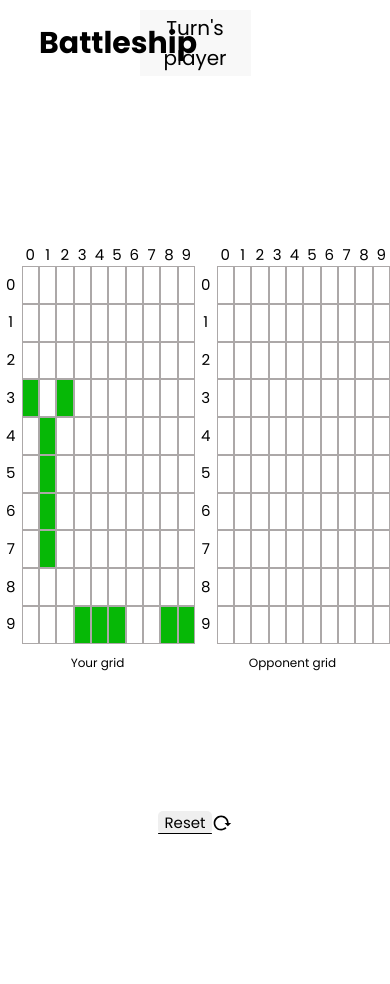
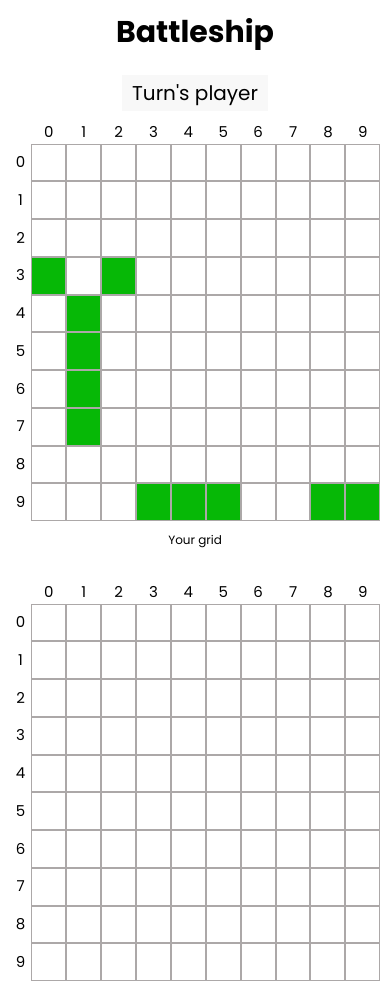
Before and after one commit to VilCoder/battleship, a website built with webpack: page src/template.html in a window 390 px wide. Shown: the top 984 px of the page. Before the commit the page ends 844 px from the top, so only its background shows below. Built offline with nearby package versions, Linux system fonts and the light colour scheme.

Commit message:
style: add responsive design

```diff
--- a/src/css/responsive.css
+++ b/src/css/responsive.css
@@ -0,0 +1,23 @@
+/* ======================= DESKTOP ======================= */
+@media (min-width: 1114px) {
+  /* ======================= HEAD ======================= */
+  .container__head {
+    flex-direction: row;
+  }
+
+  .head__title {
+    position: absolute;
+    left: 10%;
+    margin-bottom: 0;
+  }
+
+  .head__text {
+    width: 30%;
+  }
+
+  /* ======================= Main ======================= */
+  .container__main {
+    flex-direction: row;
+    gap: 0;
+  }
+}
--- a/src/css/styles.css
+++ b/src/css/styles.css
@@ -1,7 +1,4 @@
 /* ======================= GENERAL STYLES ======================= */
-:root {
-}
-
 html {
   font-size: 62.5%; /* Equivalent to 10px */
 }
@@ -26,19 +23,19 @@ svg {
 .container__head {
   position: relative;
   display: flex;
+  flex-direction: column;
   align-items: center;
   padding: 1rem;
 }
 
 .head__title {
-  position: absolute;
-  left: 10%;
+  margin-bottom: 2rem;
 }
 
 .head__text {
-  width: 30%;
+  width: fit-content;
   font-size: 2rem;
-  padding: 0.3rem;
+  padding: 0.3rem 1rem;
   background-color: #f8f8f8;
   text-align: center;
   margin: auto;
@@ -48,8 +45,9 @@ svg {
 .container__main {
   flex-grow: 1;
   display: flex;
+  flex-direction: column;
+  gap: 6rem;
   width: 100%;
-  /* min-height: 90vh; */
 }
 
 .main__board {
@@ -60,9 +58,11 @@ svg {
     ". label-top"
     "label-left board";
   position: relative;
-  width: 40rem;
+  max-width: 50rem;
+  width: 95%;
   height: 40rem;
   margin: auto;
+
 }
 
 .board__label-top {
@@ -99,7 +99,7 @@ svg {
 }
 
 .board__ship {
-  background-color: rgb(6, 184, 6);
+  background-color: #06b806;
 }
 
 .board__player {
@@ -109,12 +109,14 @@ svg {
   transform: translateX(-50%);
   width: fit-content;
   font-size: 1.2rem;
+
 }
 
 .container__footer {
   display: flex;
   justify-content: center;
-  padding: 1rem;
+  margin-top: 4rem;
+  padding: 2rem 0;
 }
 
 .reset {
@@ -149,7 +151,7 @@ svg {
 }
 
 .attacked.miss {
-  background-color: rgb(0, 102, 255);
+  background-color: #0066ff;
 }
 
 .attacked.hit {
```
